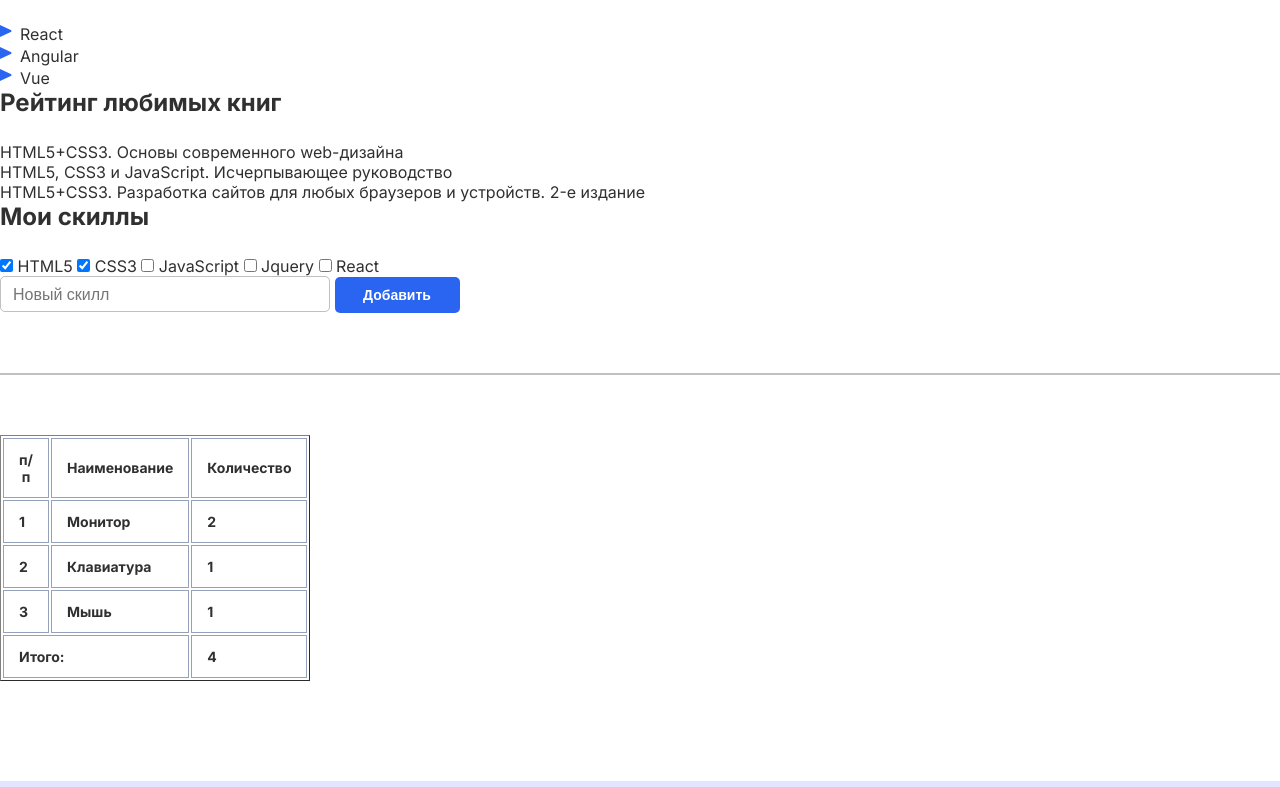
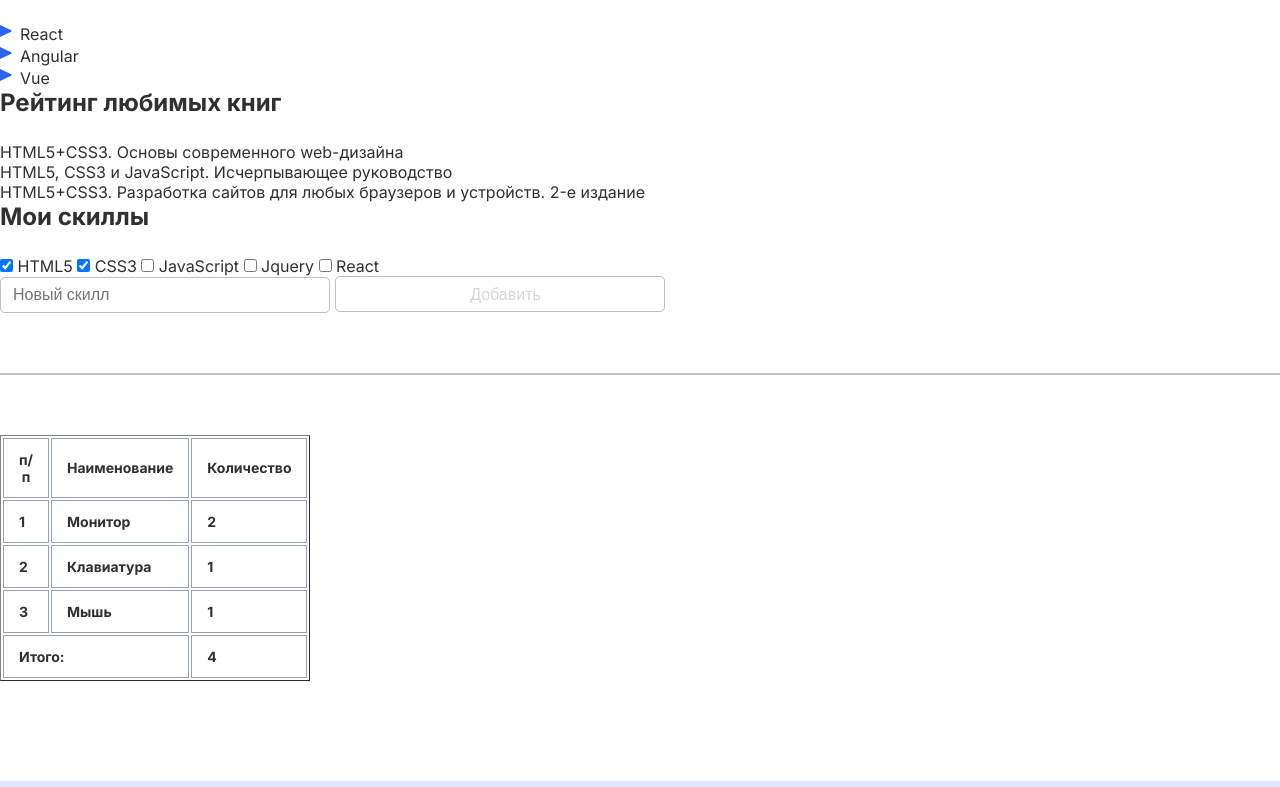
Before and after one commit to ShukevichAlexandr/D-work---lessons-autocheck-tusk-2, a plain HTML site: page index.html in a window 1280 px wide. Shown: the part 1262-2049 px from the top of the page. Drawn offline with Linux system fonts and the light colour scheme.

Commit message:
tusk-2.2

```diff
--- a/style.css
+++ b/style.css
@@ -2,11 +2,7 @@
     padding: 0;
     margin: 0;
     box-sizing: border-box;
-    color: #303030;
-}
-
-ul{
-    list-style: none;
+    color: #303030;/* Свойства для сброса начальных стилей элементов */
 }
 
 body {
@@ -19,7 +15,7 @@ header {
     height: 70px;
     padding: 23px 0;
 }
-s
+
 header span {
     font-weight: 700;
     font-size: 20px;
@@ -35,7 +31,7 @@ header span {
 .main-title {
     font-weight: 700;
     font-size: 48px;
-    margin-bottom:  20px; ;
+    margin-bottom:  20px;
 }
 
 .main-text {
@@ -64,7 +60,6 @@ select {
     background: url(./assets/image/ep_arrow-down.svg) no-repeat right 15px top 50%;
     appearance: none;
 }
-
 
 .section-title {
     font-size: 24px;
@@ -103,15 +98,17 @@ select {
 }
 
 .btn {
-    background: #2965f1;
     border-radius: 5px;
-width: 125px;
-height: 36px;
-font-weight: 700;
-font-size: 14px;
-color: #fff;
-padding: 9px 28px;
-border: none;
+    width: 330px;
+    height: 36px;
+    background: rgba(255, 255, 255, 0);
+    font-weight: 400;
+    font-size: 16px;
+    color: rgba(48, 48, 48, 0.2);
+    border: 1px solid rgba(48, 48, 48, 0.3);
+    padding-left: 12px;
+    padding-top: 9px;
+    padding-bottom: 8px;
 }
 
 .line {
@@ -152,3 +149,7 @@ footer {
 
 a.readed {color: #2965f1}
 a.readed:visited {color: purple}
+
+ul{
+    list-style: none;
+}
```
